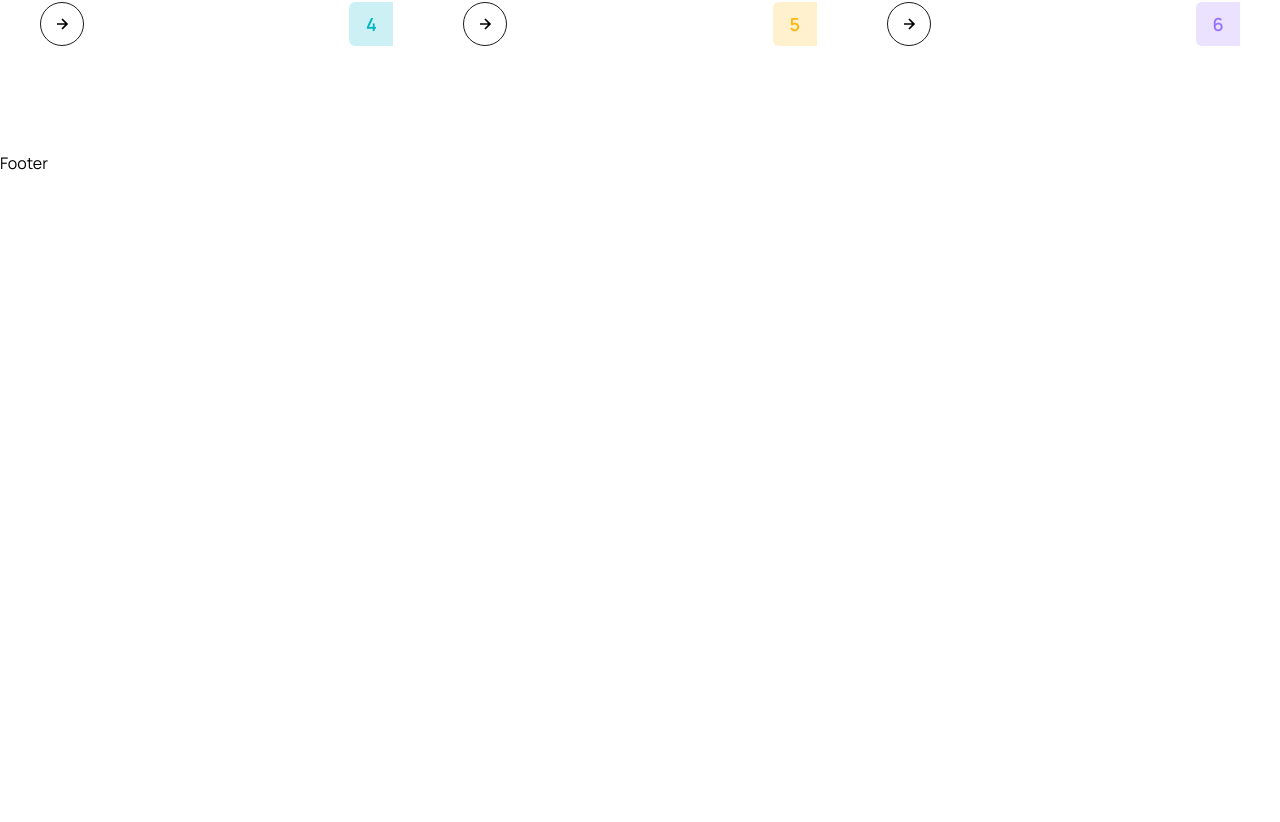
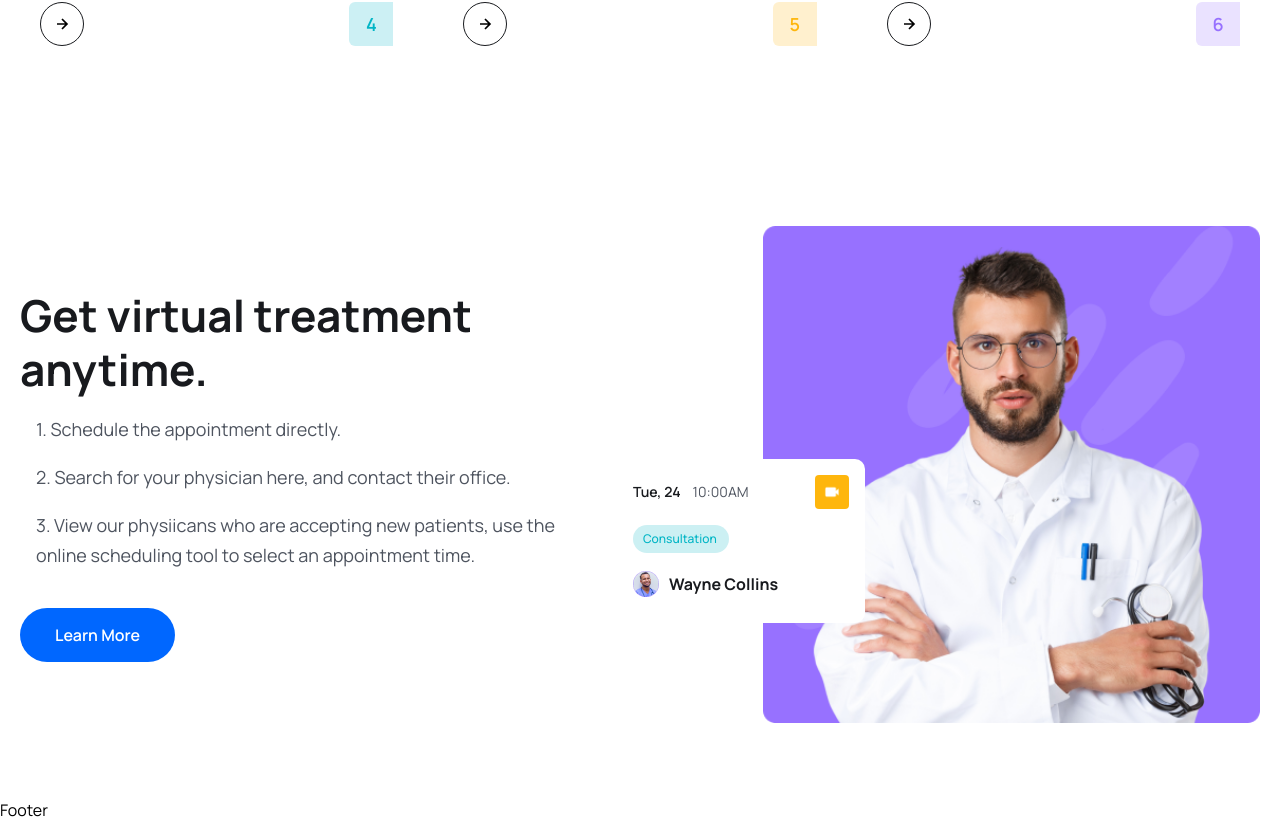
Before and after one commit to ting11222001/Health-Booking-Website, a React (Vite) app in the folder frontend/: page / in a window 1280 px wide. Shown: the part 2997-3819 px from the top of the page. Before the commit the page ends 3172 px from the top, so only its background shows below. Built offline with nearby package versions, Linux system fonts and the light colour scheme.

Commit message:
Add feature section in the home page.

```diff
--- a/frontend/src/pages/Home.jsx
+++ b/frontend/src/pages/Home.jsx
@@ -8,6 +8,9 @@
 import { BiRightArrowAlt } from "react-icons/bi"
 import About from "../components/About/About"
 import ServiceList from "../components/Services/ServiceList"
+import featureImg from "../assets/images/feature-img.png"
+import videoImg from "../assets/images/video-icon.png"
+import avatarIcon from "../assets/images/avatar-icon.png"
 
 const Home = () => {
   return (
@@ -145,6 +148,58 @@
           <ServiceList />
         </div>
       </section>
+
+      {/* === feature section === */}
+      <section>
+        <div className="container">
+          <div className="flex items-center justify-between flex-col lg:flex-row">
+            {/* === feature content === */}
+            <div className="xl:w-[670px]">
+              <h2 className="heading">Get virtual treatment <br /> anytime.</h2>
+              <ul className="pl-4">
+                <li className="text__para">
+                  1. Schedule the appointment directly.
+                </li>
+                <li className="text__para">
+                  2. Search for your physician here, and contact their office.
+                </li>
+                <li className="text__para">
+                  3. View our physiicans who are accepting new patients, use the online scheduling tool to select an appointment time.
+                </li>
+              </ul>
+              <Link to="/">
+                <button className="btn">Learn More</button>
+              </Link>
+            </div>
+
+            {/* === feature img === */}
+            <div className="relative z-10 xl:w-[770px] flex justify-end mt-[50px] lg:mt-0">
+              <img src={featureImg} className="w-3/4" alt="" />
+
+              <div className="w-[150px] lg:w-[248px] bg-white absolute bottom-[50px] left-0 md:bottom-[100px] md:left-5 z-20 p-2 pb-3 lg:pt-4 lg:px-4 lg:pb-[26px] rounded-[10px]">
+                <div className="flex items-center justify-between">
+                  <div className="flex items-center gap-[6px] lg:gap-3">
+                    <p className="text-[10px] leading-[10px] lg:text-[14px] lg:leading-5 text-headingColor font-[600]">Tue, 24</p>
+                    <p className="text-[10px] leading-[10px] lg:text-[14px] lg:leading-5 text-textColor font-[400]">10:00AM</p>
+                  </div>
+                  <span className="w-5 h-5 lg:w-[34px] lg:h-[34px] flex items-center bg-yellowColor rounded py-1 px-[6px] lg:py-3 lg:px-[9px]">
+                    <img src={videoImg} alt="" />
+                  </span>
+                </div>
+
+                <div className="w-[65px] lg:w-[96px] bg-[#CCF0F3] py-1 px-2 lg:py-[6px] lg:px-[10px] text-[8px] leading-[8px] lg:text-[12px] lg:leading-4 text-irisBlueColor font-[500] mt-2 lg:mt-4 rounded-full">
+                  Consultation
+                </div>
+
+                <div className="flex items-center gap-[6px] lg:gap-[10px] mt-2 lg:mt-[18px]">
+                  <img src={avatarIcon} alt="" />
+                  <h4 className="text-[10px] leading-3 lg:text-[16px] lg:leading-[22px] font-[700] text-headingColor">Wayne Collins</h4>
+                </div>
+              </div>
+            </div>
+          </div>
+        </div>
+      </section >
     </>
   )
 }
```
